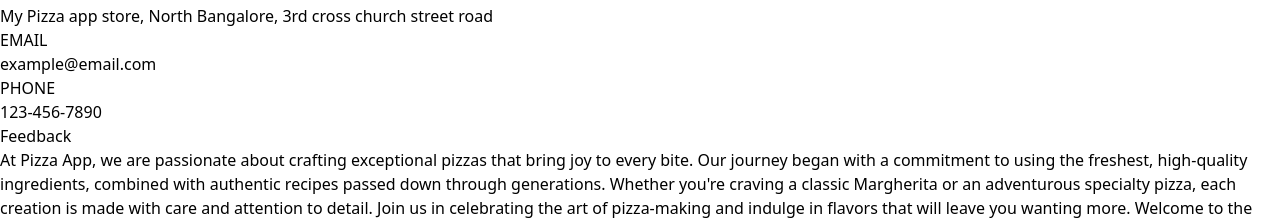
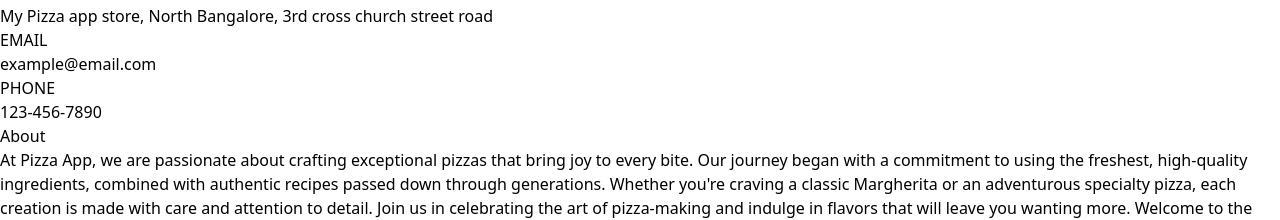
Before and after one commit to sigma-webdev/pizza-app, a React (Vite) app in the folder client/: page / in a window 1280 px wide. Shown: the part 10504-10724 px from the top of the page. Built offline with nearby package versions, Linux system fonts and the light colour scheme.

Commit message:
fix: typo of About

```diff
--- a/client/src/Pages/Home.jsx
+++ b/client/src/Pages/Home.jsx
@@ -400,7 +400,7 @@
           </div>
           <div class="lg:w-1/3 md:w-1/2 bg-white flex flex-col md:ml-auto w-full md:py-8 mt-8 md:mt-0">
             <h2 class="pb-5 text-3xl font-bold text-left text-transparent bg-gradient-to-r from-orange-600 to-orange-100 bg-clip-text">
-              Feedback
+              About
             </h2>
             <p class="leading-relaxed mb-5 text-gray-600">
               At Pizza App, we are passionate about crafting exceptional pizzas
```
